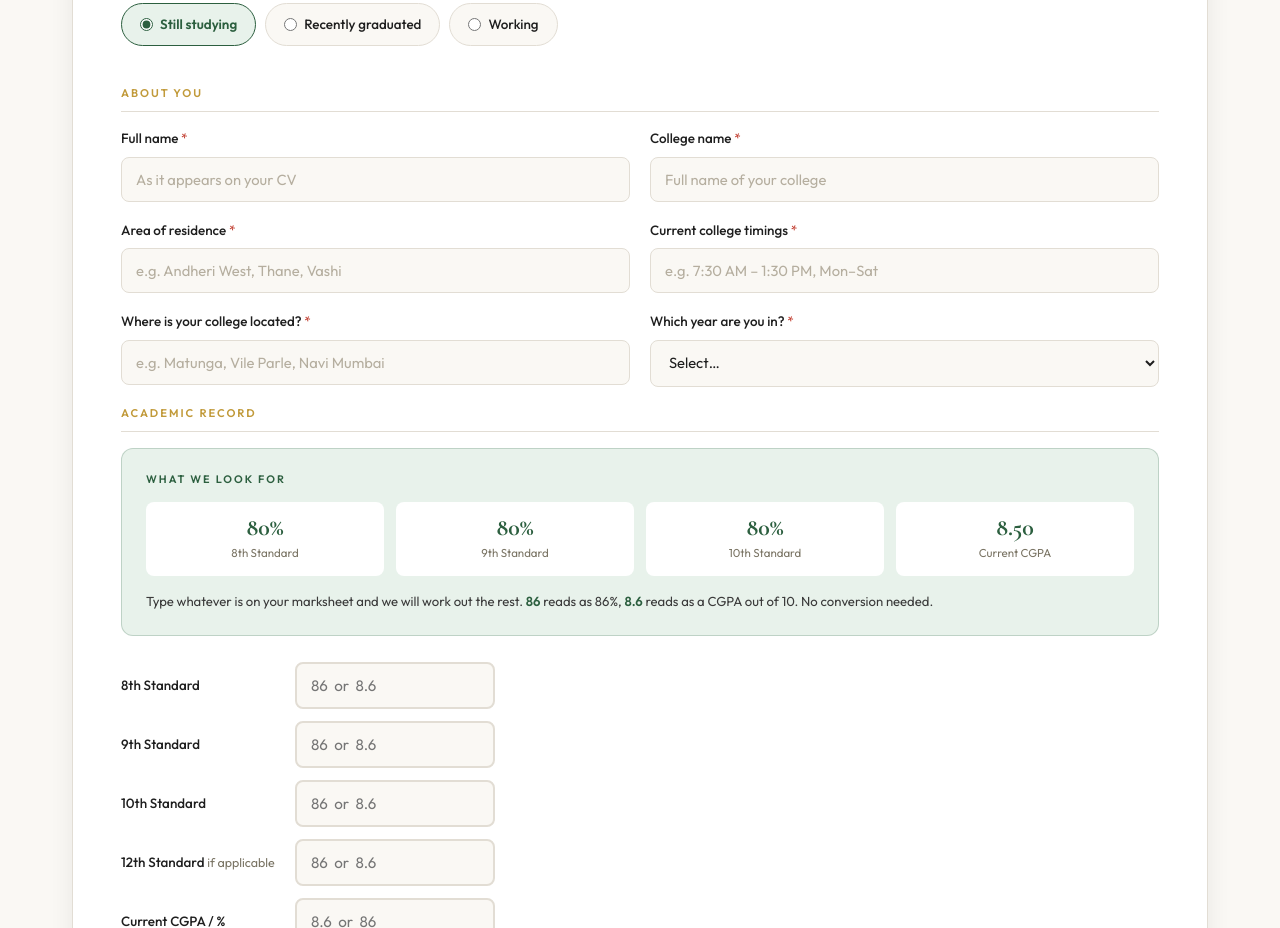
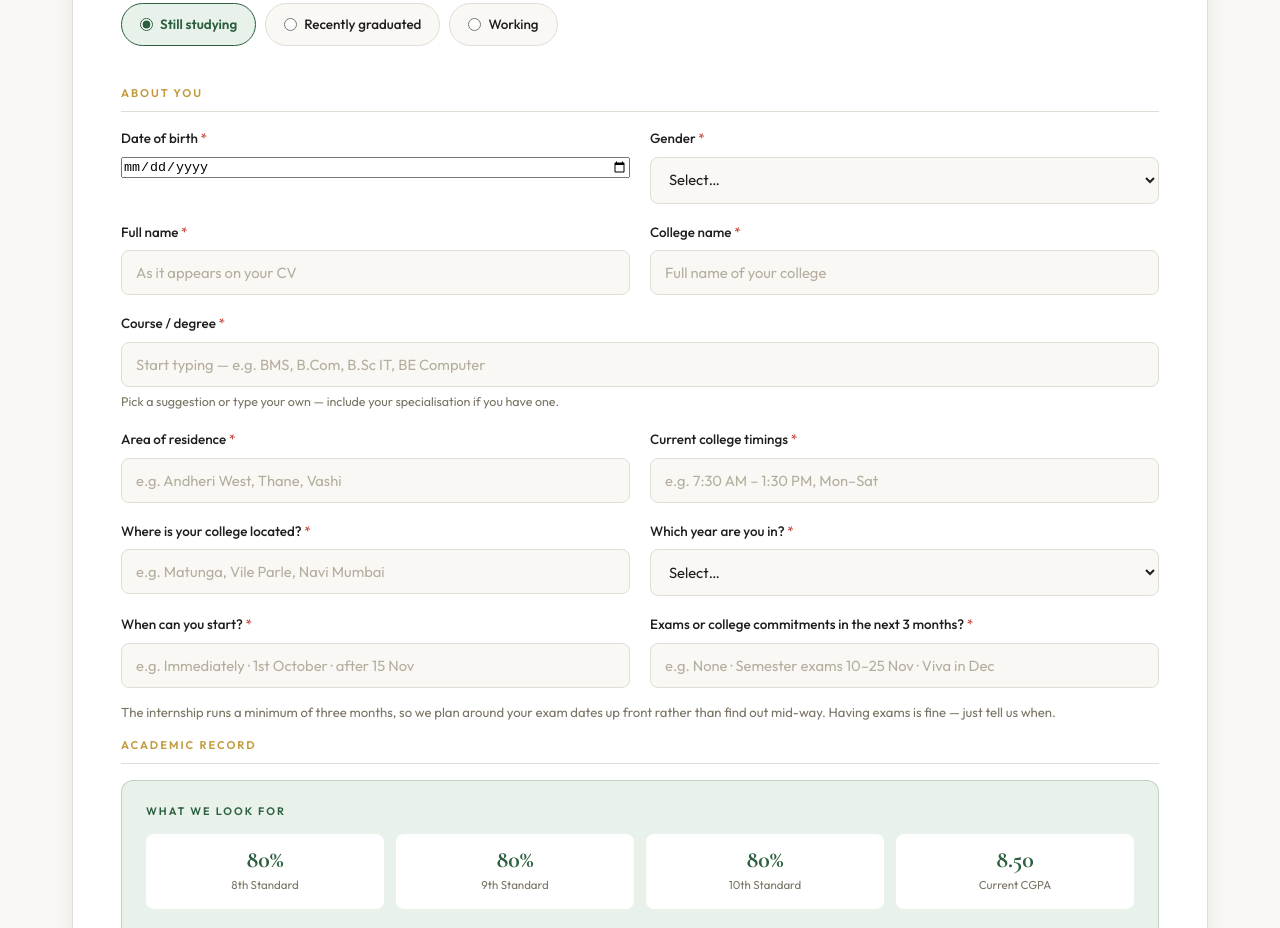
Before and after one commit to zest-matrix/ludifu, a plain HTML site: page careers.html in a window 1280 px wide. Shown: the part 4260-5188 px from the top of the page. Drawn offline with nearby package versions, Linux system fonts and the light colour scheme.

Commit message:
career page update with more questions and sections

```diff
--- a/careers.html
+++ b/careers.html
@@ -1,6 +1,6 @@
 <!DOCTYPE html>
 <!-- ============================================================
-     LUDIFU WEBSITE  ·  v2.28.0  ·  2026-09-12
+     LUDIFU WEBSITE  ·  v2.29.0  ·  2026-09-12
      File: careers.html
      Stack: static HTML/CSS/JS · Cloudflare Pages · no build step
      Fonts: Cormorant Garamond (display) + Outfit (body)
@@ -10,7 +10,7 @@
 <html lang="en">
 <head>
 <meta charset="UTF-8">
-<meta name="version" content="2.28.0">
+<meta name="version" content="2.29.0">
 <meta name="build-date" content="2026-09-12">
 <meta name="viewport" content="width=device-width, initial-scale=1.0">
 <title>Careers & Internships | LUDIFU, Mumbai</title>
@@ -226,6 +226,8 @@ nav{position:sticky;top:0;z-index:300;background:rgba(250,248,244,0.95);backdrop
 .field-error::before{content:'!';display:inline-flex;align-items:center;justify-content:center;
   width:15px;height:15px;border-radius:50%;background:#c0392b;color:#fff;
   font-size:.68rem;font-weight:700;flex-shrink:0;margin-top:1px}
+
+.field-hint{font-size:.78rem;color:var(--muted);margin-top:6px;line-height:1.5}
 
 /* FAMILY BACKGROUND */
 .family-note{background:var(--cream);border:1px solid var(--border);border-left:3px solid var(--gold);
@@ -662,6 +664,22 @@ section[id], div[id], h2[id], h3[id]{scroll-margin-top:88px}
       <div class="form-section-label">About You</div>
       <div class="form-row-2">
         <div class="field">
+          <label for="f_dob">Date of birth <span class="req">*</span></label>
+          <input type="date" id="f_dob" max="2012-12-31" min="1960-01-01">
+        </div>
+        <div class="field">
+          <label for="f_gender">Gender <span class="req">*</span></label>
+          <select id="f_gender">
+            <option value="">Select…</option>
+            <option>Female</option>
+            <option>Male</option>
+            <option>Non-binary</option>
+            <option>Prefer not to say</option>
+          </select>
+        </div>
+      </div>
+      <div class="form-row-2">
+        <div class="field">
           <label for="f_name">Full name <span class="req">*</span></label>
           <input type="text" id="f_name" required placeholder="As it appears on your CV">
         </div>
@@ -669,6 +687,13 @@ section[id], div[id], h2[id], h3[id]{scroll-margin-top:88px}
           <label for="f_inst" id="lbl_inst">College name <span class="req">*</span></label>
           <input type="text" id="f_inst" required placeholder="Full name of your college">
         </div>
+      </div>
+
+      <div class="field" id="courseField">
+        <label for="f_course" id="lbl_course">Course / degree <span class="req">*</span></label>
+        <input type="text" id="f_course" list="courseList" autocomplete="off" placeholder="Start typing — e.g. BMS, B.Com, B.Sc IT, BE Computer">
+        <datalist id="courseList"><option value="B.Com"><option value="B.Com (Accounting & Finance) — BAF"><option value="B.Com (Banking & Insurance) — BBI"><option value="B.Com (Financial Markets) — BFM"><option value="BMS — Bachelor of Management Studies"><option value="BBA"><option value="BBA (Hons)"><option value="BMM / BAMMC — Mass Media"><option value="BA"><option value="BA (Economics)"><option value="BA (Psychology)"><option value="B.Sc"><option value="B.Sc IT"><option value="B.Sc Computer Science"><option value="B.Sc Data Science"><option value="BCA"><option value="B.E. / B.Tech — Computer Engineering"><option value="B.E. / B.Tech — Information Technology"><option value="B.E. / B.Tech — Electronics / EXTC"><option value="B.E. / B.Tech — Mechanical"><option value="B.E. / B.Tech — Other"><option value="B.Des"><option value="BHM — Hotel Management"><option value="CA (pursuing)"><option value="CS (pursuing)"><option value="CMA (pursuing)"><option value="M.Com"><option value="MBA / PGDM"><option value="MMS"><option value="MCA"><option value="M.Sc"><option value="M.Tech"><option value="Diploma"></datalist>
+        <div class="field-hint">Pick a suggestion or type your own — include your specialisation if you have one.</div>
       </div>
 
       <div class="form-row-2">
@@ -703,7 +728,17 @@ section[id], div[id], h2[id], h3[id]{scroll-margin-top:88px}
           </div>
         </div>
 
-
+        <div class="form-row-2">
+          <div class="field">
+            <label for="f_start">When can you start? <span class="req">*</span></label>
+            <input type="text" id="f_start" placeholder="e.g. Immediately · 1st October · after 15 Nov">
+          </div>
+          <div class="field">
+            <label for="f_exams">Exams or college commitments in the next 3 months? <span class="req">*</span></label>
+            <input type="text" id="f_exams" placeholder="e.g. None · Semester exams 10–25 Nov · Viva in Dec">
+          </div>
+        </div>
+        <p class="form-hint" style="margin-top:-4px">The internship runs a minimum of three months, so we plan around your exam dates up front rather than find out mid-way. Having exams is fine — just tell us when.</p>
       </div>
 
       <div id="gradBlock" style="display:none">
@@ -1086,6 +1121,8 @@ function toggleStudentFields(){
   }
 
   document.getElementById('lbl_inst').innerHTML = instLabel + ' <span class="req">*</span>';
+  var lc = document.getElementById('lbl_course');
+  if(lc) lc.innerHTML = (working ? 'Highest qualification' : grad ? 'Degree completed' : 'Course / degree') + ' <span class="req">*</span>';
   document.getElementById('f_inst').placeholder = instPlaceholder;
   document.getElementById('lbl_timings').innerHTML = timeLabel + (working || studying ? ' <span class="req">*</span>' : '');
   document.getElementById('f_timings').placeholder = timePlaceholder;
@@ -1212,7 +1249,10 @@ function sendApplication(){
 
   var required = [
     ['f_role','which role you are applying for'],
+    ['f_dob','your date of birth'],
+    ['f_gender','your gender'],
     ['f_name','your full name'],
+    ['f_course', working ? 'your highest qualification' : 'your course or degree'],
     ['f_inst', instWord],
     ['f_area','your area of residence'],
     ['f_travel','your travel time']
@@ -1221,6 +1261,8 @@ function sendApplication(){
     required.push(['f_timings','your college timings']);
     required.push(['f_collegeloc','your college location']);
     required.push(['f_year','which year you are in']);
+    required.push(['f_start','when you can start']);
+    required.push(['f_exams','any exams in the next three months (write None if there are none)']);
   }
   if(jt === 'Internship'){
     required.push(['f_father','what your father does']);
@@ -1281,12 +1323,19 @@ function sendApplication(){
   L.push('Current status: ' + st);
   L.push('');
   L.push(line('Full Name', v('f_name')));
+  var dob = v('f_dob'), age = '';
+  if(dob){ var d=new Date(dob), t=new Date(); age=t.getFullYear()-d.getFullYear(); if(t.getMonth()<d.getMonth()||(t.getMonth()===d.getMonth()&&t.getDate()<d.getDate())) age--; }
+  if(dob){ var p=dob.split('-'); L.push(line('Date of Birth', p[2]+'/'+p[1]+'/'+p[0] + (age!=='' ? ' (age '+age+')' : ''))); }
+  L.push(line('Gender', v('f_gender')));
+  L.push(line(working ? 'Highest Qualification' : 'Course', v('f_course')));
 
   if(studying){
     L.push(line('College', v('f_inst')));
     L.push(line('College Location', v('f_collegeloc')));
     L.push(line('Year of Study', v('f_year')));
     L.push(line('College Timings', v('f_timings')));
+    L.push(line('Can Start', v('f_start')));
+    L.push(line('Exams (next 3 months)', v('f_exams')));
   } else if(grad){
     L.push(line('College', v('f_inst')));
     if(v('f_gradyear'))     L.push(line('Graduated', v('f_gradyear')));
```
Also changed, not shown: 404.html (+2 -2 lines), academy.html (+2 -2 lines), founder.html (+2 -2 lines), index.html (+2 -2 lines), photobooks.html (+2 -2 lines), press.html (+2 -2 lines), privacy.html (+2 -2 lines), refund-policy.html (+2 -2 lines), shipping-policy.html (+2 -2 lines), terms.html (+2 -2 lines), timeline.html (+2 -2 lines), 1 other file.
